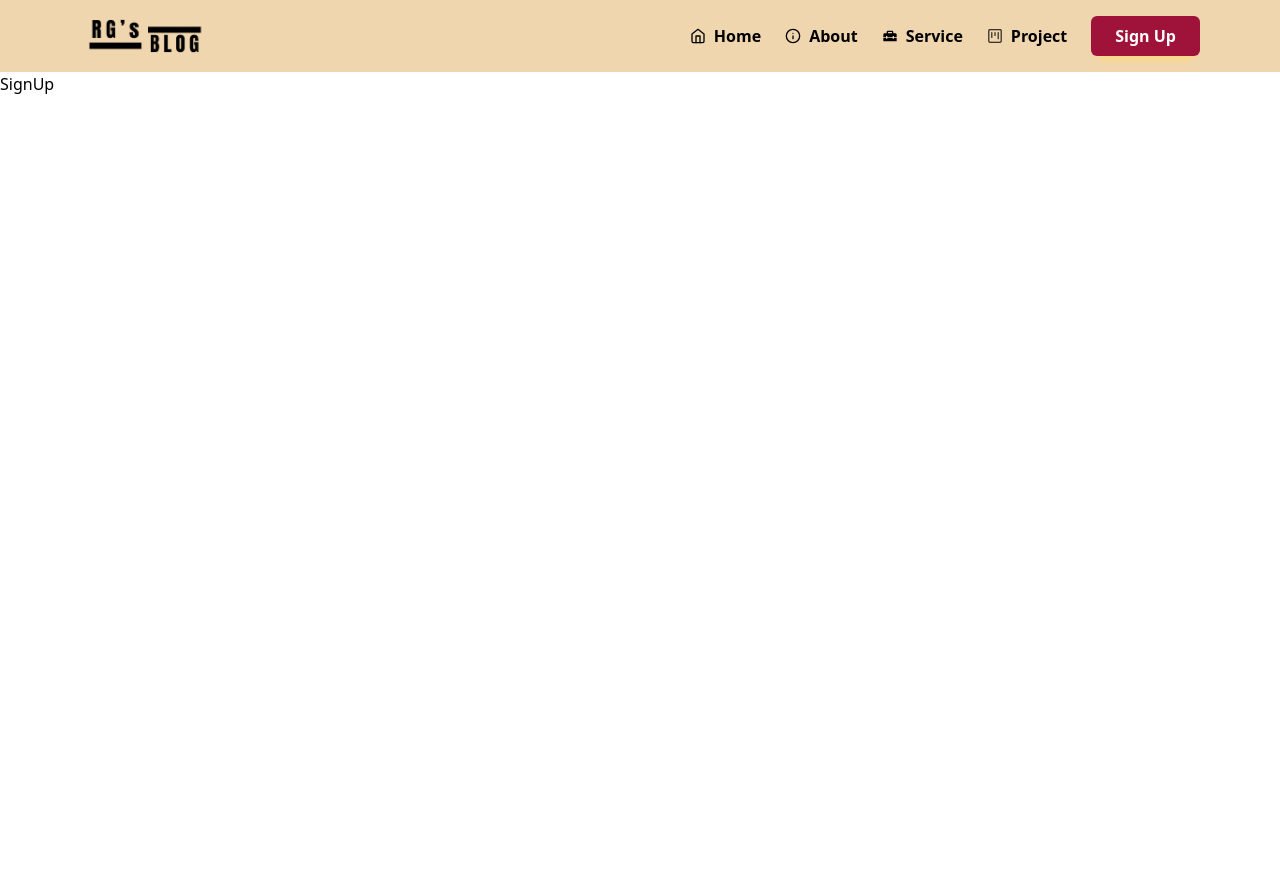
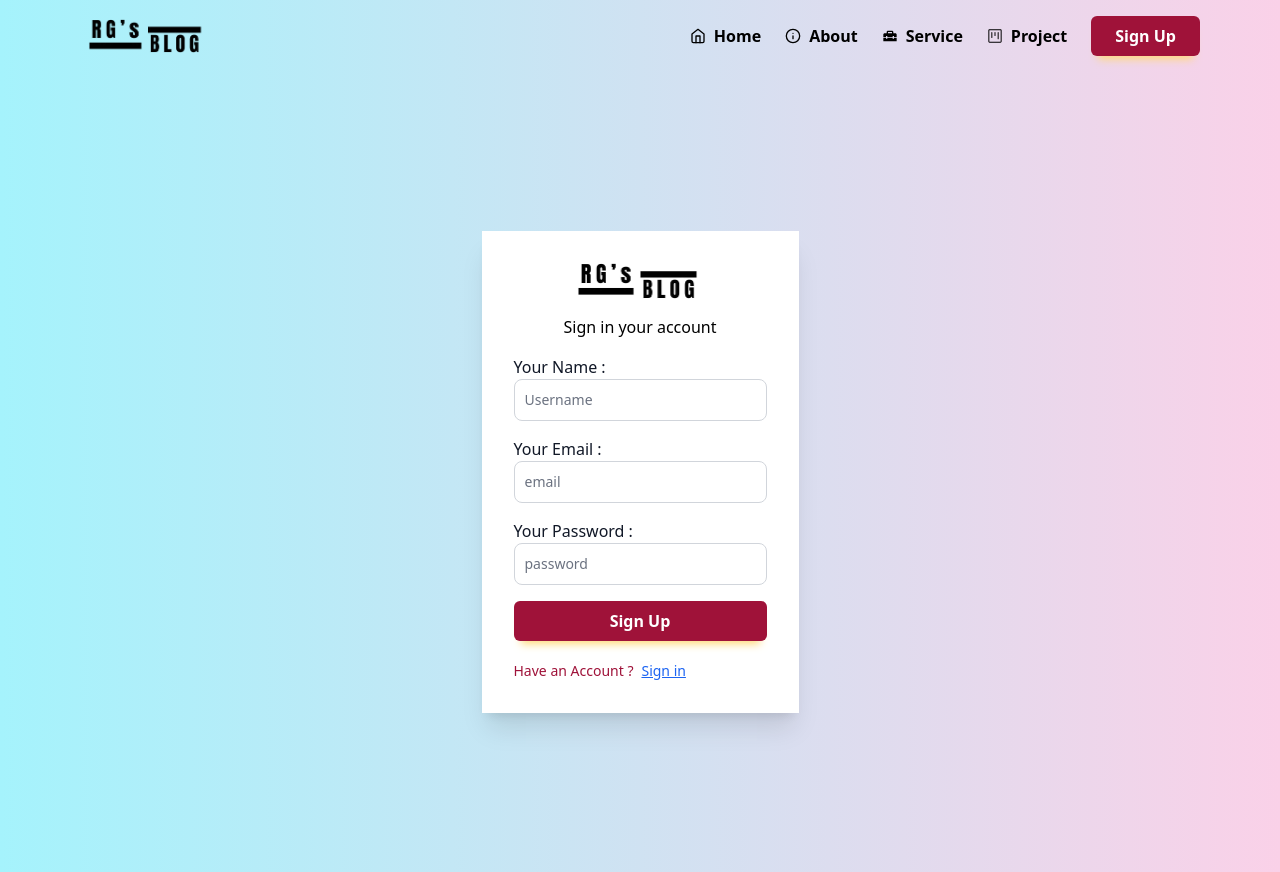
Before and after one commit to raghib01/Blog-project, a React (Vite) app in the folder Blog_frontend/: page /sign-up in a window 1280 px wide. Before the commit the page ends 800 px from the top, so only its background shows below. Built offline with nearby package versions, Linux system fonts and the light colour scheme.

Commit message:
sign up page client and api

```diff
--- a/Blog_frontend/src/Components/Nav.jsx
+++ b/Blog_frontend/src/Components/Nav.jsx
@@ -14,7 +14,7 @@ const Navbar = () => {
   };
 
   return (
-    <nav className="bg-[#f0d6af] py-4">
+    <nav className="bg-gradient-to-l from-pink-200 to-cyan-200 py-4">
       <div className="container mx-auto flex justify-between items-center">
         {/* Logo */}
         <Link to="/">
@@ -23,7 +23,7 @@ const Navbar = () => {
 
         {/* Hamburger Icon for Mobile */}
         <button
-          className=" text-2xl md:hidden"
+          className=" text-2xl md:hidden "
           onClick={toggleNav}
         >
           {navOpen ? <FaTimes /> : <FaBars />}
@@ -77,7 +77,7 @@ const Navbar = () => {
 
       {/* Mobile Menu */}
       {navOpen && (
-        <div className="md:hidden mt-4 space-y-2  font-semibold ">
+        <div className="md:hidden mt-4 space-y-2 font-semibold">
           <NavLink
             to="/"
             className="  flex items-center justify-center px-4 py-2 hover:bg-primary text-dark hover:text-white"
--- a/Blog_frontend/src/Pages/SignIn.jsx
+++ b/Blog_frontend/src/Pages/SignIn.jsx
@@ -2,6 +2,8 @@ import React from 'react'
 
 export const SignIn = () => {
   return (
-    <div>SignIn</div>
+    <div>
+      sign-in
+    </div>
   )
 }
--- a/Blog_frontend/src/Pages/SignUp.jsx
+++ b/Blog_frontend/src/Pages/SignUp.jsx
@@ -1,7 +1,87 @@
-import React from 'react'
+import React, { useState } from 'react'
+import Logo from '../assets/Logo.png'
+import {Link} from 'react-router-dom'
+import {Label, TextInput} from 'flowbite-react'
 
 export const SignUp = () => {
+  const [formData, setFormData] = useState({});
+  const handleChange = (e) => {
+    setFormData({ ...formData, [e.target.id]: e.target.value });
+  }
+
+  const handleSubmit = async (e) => {
+    e.preventDefault();
+    try {
+      const res = await fetch('/api/auth/signup', {
+        method: 'POST',
+        headers: {
+          'Content-Type': 'application/json',
+        },
+        body: JSON.stringify(formData),
+      })
+      const data = await res.json();
+    } catch (error) {
+
+    }
+  }
   return (
-    <div>SignUp</div>
+    <div className='min-h-screen bg-gradient-to-l from-pink-200 to-cyan-200 flex items-center justify-center'>
+      <div className='max-w-lg px-8 py-8  bg-white shadow-xl'>
+        <div className='flex items-center justify-center'>
+          <img src={Logo} alt="RG's" className='w-[50%]' />
+        </div>
+        <h1 className='text-center py-4 font-thin'>Sign in your account</h1>
+
+        <form className='space-y-4' onSubmit={handleSubmit}>
+          <div className="">
+            <Label
+              value=" Your Name :"
+              className='text-1xl'
+            />
+            <TextInput
+              type='text'
+              placeholder='Username'
+              id='Username'
+              onChange={handleChange}
+              />
+          </div>
+          <div className="">
+            <Label
+              value=" Your Email :"
+              className='text-1xl'
+            />
+            <TextInput
+              type='text'
+              placeholder='email'
+              id='email'
+              onChange={handleChange}
+              />
+          </div>
+          <div className="">
+            <Label
+              value=" Your Password :"
+              className='text-1xl pb-1'
+            />
+            <TextInput
+              type='password'
+              placeholder='password'
+              id='password'
+              onChange={handleChange}
+              />
+          </div>
+          <button className='btn-primary w-full '>
+            Sign Up
+          </button>
+        </form>
+        <div className='pt-4 flex gap-2 text-sm mt-1'>
+          <span>Have an Account ? </span>
+          <Link to='/sign-in' className='text-blue-600 hover:text-red-900'>
+            <u> Sign in</u>
+          </Link>
+        </div>
+       </div>
+      </div>
+
+
   )
 }
--- a/Blog_frontend/vite.config.js
+++ b/Blog_frontend/vite.config.js
@@ -1,7 +1,15 @@
-import { defineConfig } from 'vite'
-import react from '@vitejs/plugin-react-swc'
+import { defineConfig } from "vite";
+import react from "@vitejs/plugin-react-swc";
 
 // https://vitejs.dev/config/
 export default defineConfig({
+  server: {
+    proxy: {
+      "/api": {
+        target: "http://localhost:3000",
+        secure: false,
+      },
+    },
+  },
   plugins: [react()],
-})
+});
```
Also changed, not shown: 1 other file (tests, documents, lock files or other folders).
